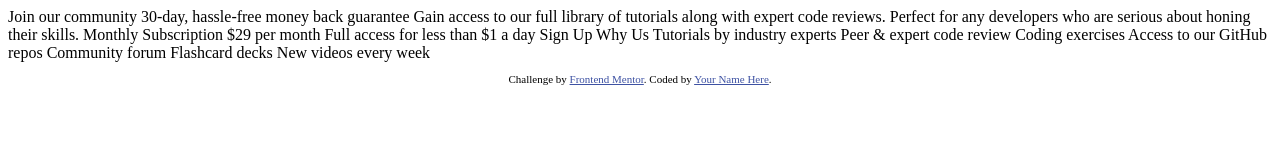
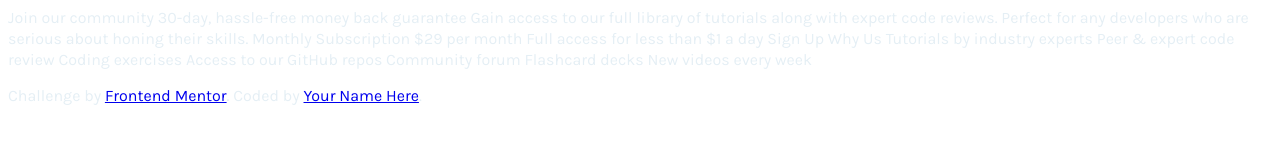
Before and after one commit to GabrielDeFreitas/single-price-grid-component, a plain HTML site: page index.html in a window 1280 px wide. Drawn offline with Linux system fonts and the light colour scheme.

Commit message:
starting to add global styles

```diff
--- a/index.html
+++ b/index.html
@@ -9,18 +9,10 @@
     <link rel="icon" type="image/png" sizes="32x32" href="./images/favicon-32x32.png">
 
     <title>Frontend Mentor | Single Price Grid Component</title>
-
-    <!-- Feel free to remove these styles or customise in your own stylesheet 👍 -->
-    <style>
-        .attribution {
-            font-size: 11px;
-            text-align: center;
-        }
-
-        .attribution a {
-            color: hsl(228, 45%, 44%);
-        }
-    </style>
+    <link rel="stylesheet" href="style.css">
+    <link rel="preconnect" href="https://fonts.googleapis.com">
+    <link rel="preconnect" href="https://fonts.gstatic.com" crossorigin>
+    <link href="https://fonts.googleapis.com/css2?family=Karla:wght@400;700&family=Kumbh+Sans:wght@400;700&display=swap" rel="stylesheet">
 </head>
 
 <body>
--- /dev/null
+++ b/style.css
@@ -0,0 +1,23 @@
+html {
+    box-sizing: border-box;
+    font-size: 100%;
+}
+
+*,
+*::before,
+*::after {
+    box-sizing: inherit;
+}
+
+body {
+    line-height: 1.3;
+    font-family: 'Karla', sans-serif;
+    color: var(--Ltgray);
+}
+
+:root {
+    --cyan: hsl(179, 62%, 43%);
+    --yellow: hsl(71, 73%, 54%);
+    --Ltgray: hsl(204, 43%, 93%);
+    --grayblue: hsl(218, 22%, 67%);
+}
```
